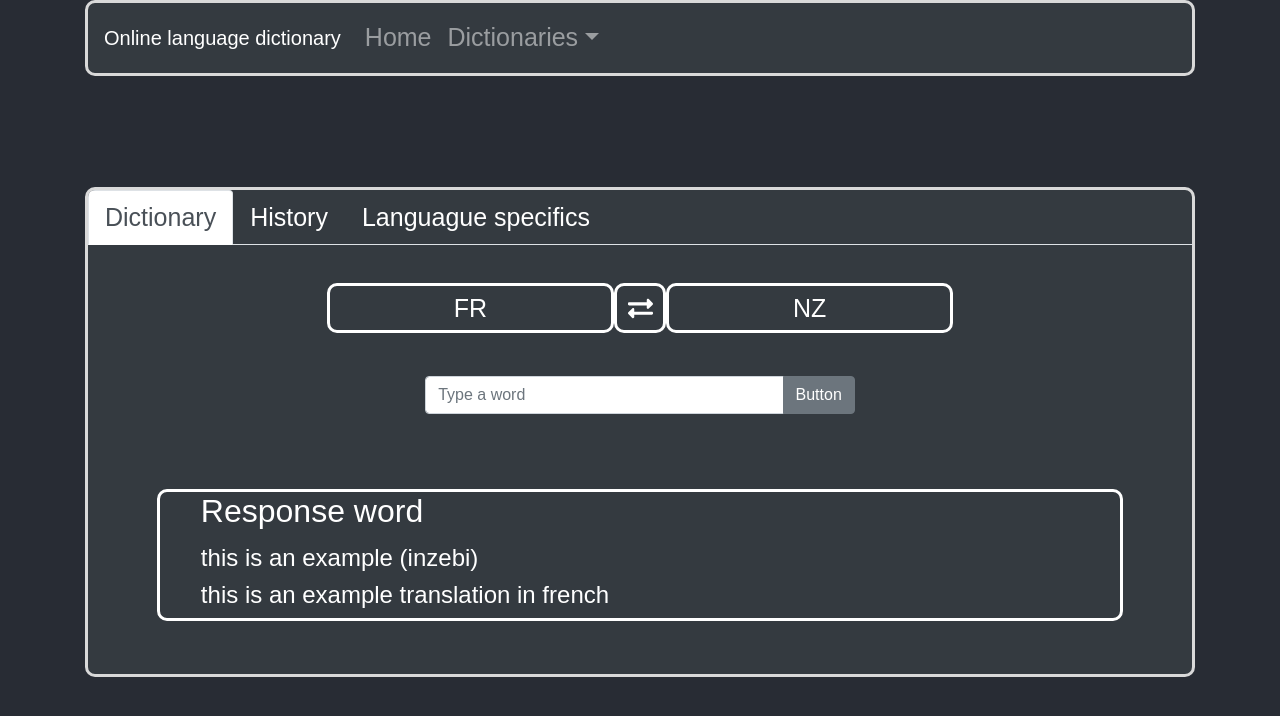
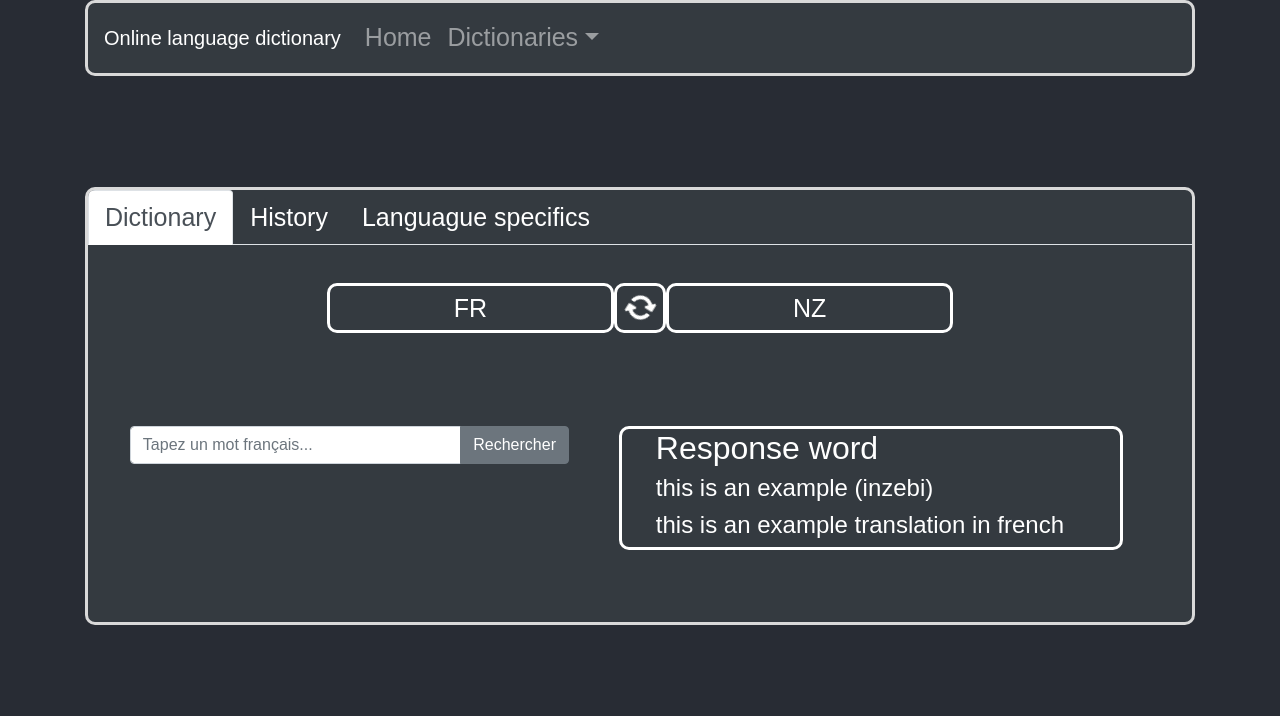
Before and after one commit to DanRobS/GabonLanguagesFrontEnd, a React (Create React App) app: page /Dictionaries/Nzebi in a window 1280 px wide. Shown: the top 716 px of the page. Built offline with nearby package versions, Linux system fonts and the light colour scheme.

Commit message:
display inline for Dictionary component

```diff
--- a/package.json
+++ b/package.json
@@ -7,6 +7,8 @@
     "@fortawesome/free-regular-svg-icons": "^5.15.2",
     "@fortawesome/free-solid-svg-icons": "^5.15.2",
     "@fortawesome/react-fontawesome": "^0.1.14",
+    "@material-ui/core": "^4.11.2",
+    "@material-ui/lab": "^4.0.0-alpha.57",
     "@testing-library/jest-dom": "^5.11.5",
     "@testing-library/react": "^11.1.0",
     "@testing-library/user-event": "^12.1.10",
--- a/src/App.js
+++ b/src/App.js
@@ -10,9 +10,9 @@ import { Route, BrowserRouter as Router,
 import { Container } from 'react-bootstrap';
 import { library } from '@fortawesome/fontawesome-svg-core'
 import { far } from '@fortawesome/free-regular-svg-icons'
-import { faExchangeAlt } from '@fortawesome/free-solid-svg-icons'
+import { faSyncAlt } from '@fortawesome/free-solid-svg-icons'
 
-library.add(far, faExchangeAlt)
+library.add(far, faSyncAlt)
 
 class App extends React.Component {
 
@@ -35,12 +35,6 @@ class App extends React.Component {
           </Container>
 
         </Router>
-        {/*
-        <footer id="footer-div" className="container">
-        <p>Author : This Guy</p>
-        <a href="mailto:thisguy@mailservice.com">thisguy@mailservice.com</a>
-        </footer>
-        */}
       </div>
     );
   }
--- a/src/Components/LanguagueInfoTabs/Dictionary.js
+++ b/src/Components/LanguagueInfoTabs/Dictionary.js
@@ -5,10 +5,21 @@ import '../../custom.scss'
 import { Col, Container, Row, InputGroup, FormControl } from 'react-bootstrap'
 import { FontAwesomeIcon } from '@fortawesome/react-fontawesome'
 import MediaQuery from 'react-responsive'
+import {OverlayTrigger, Tooltip} from 'react-bootstrap'
 
 class Dictionary extends React.Component {
 
+
+
   render() {
+
+    //TOOLTIP FOR LANGUAGE CHANGE ICON - PADS AND LAPTOP SIZED SCREENS
+    const renderTooltip = (props) => (
+      <Tooltip id="button-tooltip" {...props}>
+        Traduire dans l'autre sens
+      </Tooltip>
+    );
+
     return (
       <div id="Main_div" className="container">
 
@@ -21,30 +32,46 @@ class Dictionary extends React.Component {
               <Container>
                 <Row className="row_style">
                   <Col className="col_style">FR</Col>
-                  <Col className="col_style" xs={1}><FontAwesomeIcon icon="exchange-alt" /></Col>
+
+                  <OverlayTrigger
+                    placement="top"
+                    delay={{ show: 250, hide: 400 }}
+                    overlay={renderTooltip}>
+                    <Col className="col_style_icon" xs={1}>
+                      <a href="/"><FontAwesomeIcon id="icon" icon="sync-alt" /></a>
+                    </Col>
+                  </OverlayTrigger>
+
                   <Col className="col_style">NZ</Col>
                 </Row>
               </Container>
             </div>
 
-            <div className="dictionaryForm">
+            <div id="dictionaryForm">
+              <div id="input-group">
                 <InputGroup className="mb-6">
                   <FormControl
-                  placeholder="Type a word"
+                    placeholder="Tapez un mot français..."
                     aria-label="Recipient's username"
+                    autocomplete="true"
                   />
                   <InputGroup.Append>
-                  <Button variant="secondary">Button</Button>
+                    <Button variant="secondary">Rechercher</Button>
                   </InputGroup.Append>
                 </InputGroup>
-            </div>
               </div>
               <div id="Response_div">
                   <h2 className="Response_word"> Response word </h2>
                   <h4 className="Response_example"> this is an example (inzebi) </h4>
                   <h4 className="Response_translation"> this is an example translation in french </h4>
               </div>
+            </div>
+          </div>
+
         </MediaQuery>
+
+
+
 
         {/***********************/}
         {/* PHONE-SIZED SCREENS */}
@@ -55,7 +82,7 @@ class Dictionary extends React.Component {
               <Container>
                 <Row className="row_style_phone">
                   <Col className="col_style_phone">FR</Col>
-                  <Col className="col_style_icon_phone" xs={1}><FontAwesomeIcon icon="exchange-alt" /></Col>
+                  <Col className="col_style_icon_phone" xs={2}><FontAwesomeIcon id="icon" icon="sync-alt" /></Col>
                   <Col className="col_style_phone">NZ</Col>
                 </Row>
               </Container>
@@ -64,11 +91,11 @@ class Dictionary extends React.Component {
             <div className="dictionaryForm_phone">
             <InputGroup className="mb-6">
                 <FormControl
-                  placeholder="Type a word"
-                  aria-label="Recipient's username"
+                  placeholder="Entrer un mot français..."
+                  aria-label="Recipient's username"z
                 />
                 <InputGroup.Append>
-                  <Button variant="secondary">Button</Button>
+                  <Button variant="secondary">Rechercher</Button>
                 </InputGroup.Append>
               </InputGroup>
             </div>
--- a/src/Components_styles/LanguageInfoStyles/Dictionary.css
+++ b/src/Components_styles/LanguageInfoStyles/Dictionary.css
@@ -20,20 +20,48 @@
   justify-content: center;
 }
 
-.dictionaryForm {
+.col_style_icon {
+  margin-top: 1%;
+  padding: 0.5%;
+  border-radius: 10px;
+  border-style: solid;
+  border-color: white;
+
+  display: flex;
+  align-items: center;
+  justify-content: center;
+}
+
+#button-tooltip {
+  font-size: 100%
+}
+
+#icon {
+  animation: arrow_spin 5s infinite;
+  /*color: crimson;*/
+}
+
+@keyframes arrow_spin {
+  100% {transform: rotate(360deg);}
+}
+
+#icon:hover {
+  opacity: 0.6;
+  transform: rotate(60deg);
+}
+
+#dictionaryForm {
   padding-top: 2%;
   padding-bottom: 2%;
-  padding-left: 5%;
+  padding-left: 2.5%;
   padding-right: 5%;
   margin-top: 2%;
-  margin-left: 25%;
-  margin-right: 25%;
+  display: flex;
 }
 
-.Input_form {
-  display: flex;
-  justify-content: center;
-  padding: 3%;
+#input-group {
+  margin-top: 5%;
+  flex: 1;
 }
 
 #Response_div {
@@ -44,7 +72,7 @@
   border-style: solid;
   border-radius: 10px;
   margin-left: 5%;
-  margin-right: 5%;
+  flex: 1;
 }
 
 .Response_word {
```
Also changed, not shown: 1 other file (tests, documents, lock files or other folders). Lines whose indentation alone changed are shown as unchanged.
